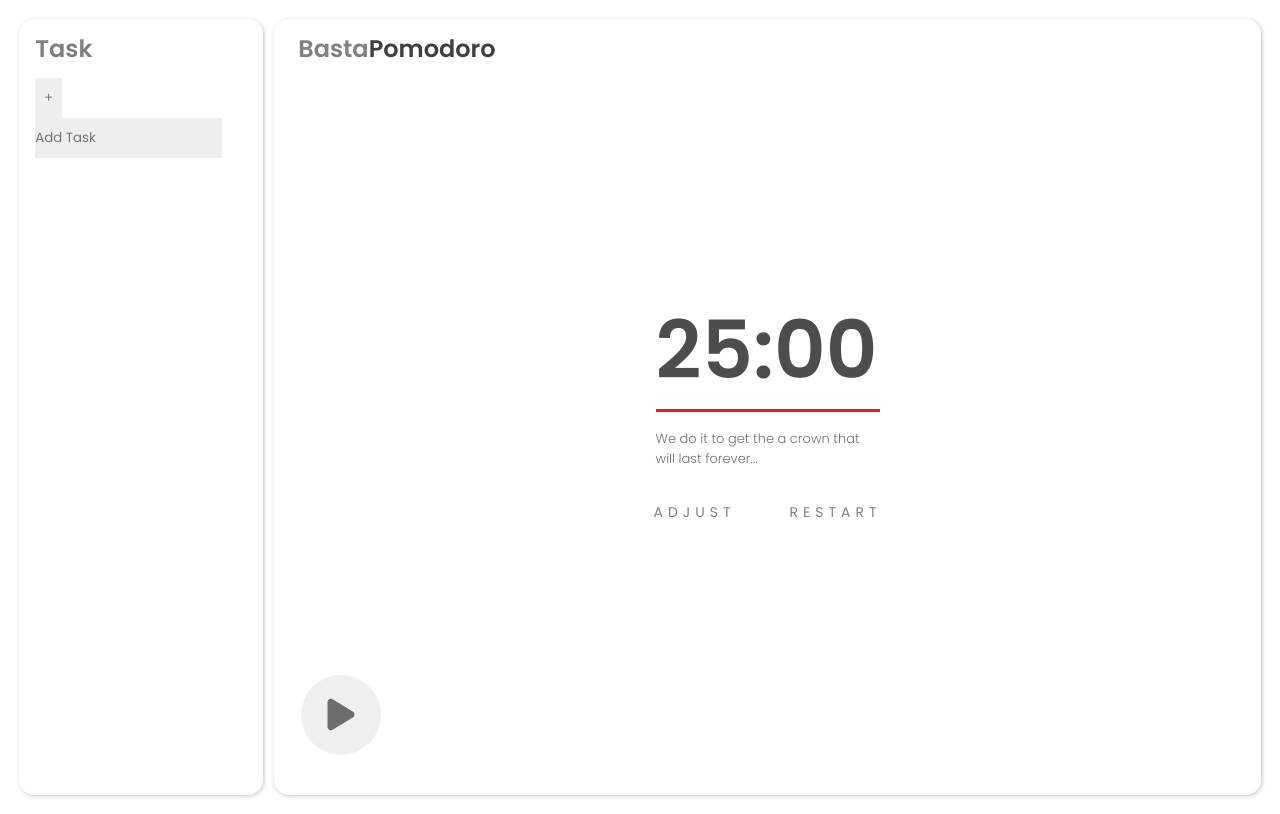
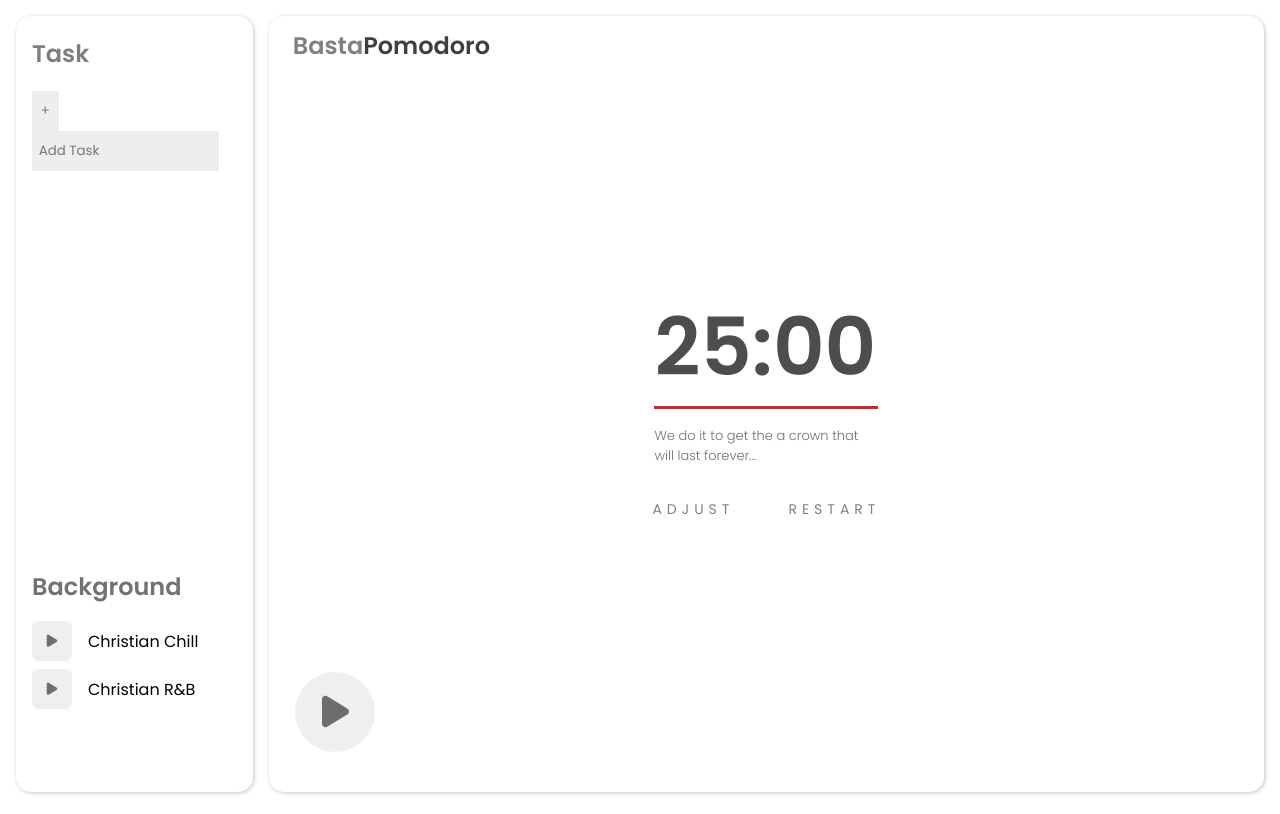
Before and after one commit to kim-raymond/projectPomodoro, a React (Create React App) app: page / in a window 1280 px wide. Built offline with nearby package versions, Linux system fonts and the light colour scheme.

Commit message:
july 24 23

```diff
--- a/src/App.css
+++ b/src/App.css
@@ -2,31 +2,79 @@
   text-align: center;
 }
 .appContainer{
-  display: flex;
+  display: grid;
+  grid-template-columns: 1fr 1fr 1fr 1fr 1fr;
+  grid-template-rows: auto;
+  grid-template-areas:
+  "SideBar Timer Timer Timer Timer";
+  column-gap: 1em;
   height: 97vh;
-  padding: .7em;
+  padding: .5em;
   font-family: 'Poppins', sans-serif;
 }
+/* Start of To do Component....................... */
+.SideBarWrapper{
+  grid-area: SideBar;
+  display: grid;
+  border-radius: 15px;
+  grid-template-columns: auto;
+  grid-template-rows:1fr 1fr 1fr;
+  box-shadow: 1px 1px 4px 0px rgb(197, 197, 197);
+}
+.BackTrack{
+  grid-column: 1 / 2;
+  grid-row: 3 / -1;
+  padding: 1em;
+  /* border: 1px solid black; */
+}
+.BackTrack h2{
+  margin-bottom: 0.7em;
+  color: rgb(114, 114, 114);
+  /* border: 1px solid black; */
+}
+.SoundContainer{
+  margin: 0.5em 0;
+  padding: 0;
+  display: flex;
+  height: 2.5em;
+  align-items: center;
+  position: relative;
+  /* border: 1px solid black; */
+}
+.SoundContainer P{
+  margin: 0 1em;
+}
+.SoundPrev{
+  height: 2em;
+  border: none;
+  height: 3em;
+  width: 3em;
+  border-radius: .5em;
+  /* position: absolute; */
+}
+.SoundPrev .fa-play{
+  font-size: 14px;
+}
+.SoundPrev .fa-pause{
+  font-size: 14px;
+
+}
+.select{
+  border: none;
+  width: 2em;
+  height: 2em;
+  background:transparent ;
+  position: absolute;
+  right: 1em;
+}
 .TodoContainer{
-  /* border: 1px solid black; */
-  border-radius: 15px;
+  grid-column: 1 / 2;
+  grid-row: 1/ span 2;
   padding:  0 1em;
-  box-shadow: 1px 1px 4px 0px rgb(197, 197, 197);
-  margin-right: 0.7em ;
+  border: 1px slod black;
 }
 .TodoContainer h2{
   color: rgb(126, 126, 126);
-  margin: 0.5em 0;
-}
-.MainWrapper{
-  position: relative;
-  width: 80%;
-  display: flex;
-  flex-direction: column;
-  align-items: center;
-  justify-content: center;
-  border-radius: 15px;
-  box-shadow: 1px 1px 4px 0px rgb(197, 197, 197);
 }
 .logo{
   position: absolute;
@@ -43,10 +91,16 @@
 .input{
   background-color: rgb(238, 238, 238);
   font-family: 'Poppins', sans-serif;
-  padding: 0;
+  padding: 0 0.5em;
   border: none;
-  width: 14em;
+  width: 13em;
   height: 3em;
+  outline:none ;
+  transition: .3s ease-in-out;
+}
+.input:focus{
+  background-color: rgb(248, 246, 246);
+  border: none;
 }
 
 .add{
@@ -111,6 +165,18 @@
 }
 .fa-trash:hover{
   color: grey;
+}
+/* start of Timer Container ...........................*/
+.MainWrapper{
+  grid-area: Timer;
+  position: relative;
+  /* width: 80%; */
+  display: flex;
+  flex-direction: column;
+  align-items: center;
+  justify-content: center;
+  border-radius: 15px;
+  box-shadow: 1px 1px 4px 0px rgb(197, 197, 197);
 }
 .Timer{
   position: relative;
--- a/src/App.js
+++ b/src/App.js
@@ -1,41 +1,55 @@
 // import logo from './logo.svg';
 import {useState} from 'react';
 import './App.css';
-import Finished from './components/FinshedTask'
+// import Finished from './components/FinshedTask'
 import Task from'./components/task';
 import Main from './components/Main';
+import BackTrack from './components/BackgroundMusic';
+
+var audio1 = new Audio('/Chill Christian R&B_Lofi Playlist.mp3');
+var audio2 = new Audio('/Christian R&B 2.mp3');
 
 function App() {
 
+  const [audioOptn,setAudioOptn] =useState([audio1,audio2]);
   const [AddTask,setAddTask] = useState('')
 
   const handleAddTask = (event)=>{
     event.preventDefault();
     setAddTask(event.target.value)
   }
+  const [placeholder,setPlaceHolder] =useState('Add Task')
   const [addedTask,setAddedTask] = useState([])
   const [finishedTask, setFinishedTask] = useState([])
+  const [options,setOptions] =useState(0);
 
   const displayTask = (event)=>{
     event.preventDefault();
-    setAddedTask([...addedTask, AddTask]);
+    if(AddTask!==''){
+      setAddedTask([...addedTask, AddTask]);
+      setAddTask(event.target.value='')
+    }
   }
-
+  const clearPlaceholder =()=>{
+    setPlaceHolder('')
+  }
 
   return (
 
     <div className='appContainer'>
 
- {/* // start of Task component */}
-      <div className='TodoContainer'>
+ {/* // start of SideBar component */}
+    <div className='SideBarWrapper'>
+    <div className='TodoContainer'>
       <h2>Task</h2>
       <form onSubmit={displayTask}>
         <button type='submit' className='add' onClick={displayTask}>+</button>
         <input
         type ='text'
         value={AddTask}
-        placeholder='Add Task'
+        placeholder={placeholder}
         onChange={handleAddTask}
+        onFocus={clearPlaceholder}
         className='input'/>
       </form>
 
@@ -51,22 +65,20 @@
        setFinishedTask={setFinishedTask}/>)}
     </div>
 
-    <div className='taskContainer'>
-      {finishedTask.map((task,index)=>
-      <Finished
-       key={index}
-       id={index}
-       task={task}
-       addedTask={addedTask}
-       setAddedTask={setAddedTask}
-       finishedTask={finishedTask}
-       setFinishedTask={setFinishedTask}/>)}
+    </div>
+    <BackTrack
+    audioOptn={audioOptn}
+    setAudioOptn={setAudioOptn}
+    options={options}
+    setOptions={setOptions}/>
     </div>
 
-    </div>
-    {/* // end of Task component */}
+    {/* // end of SideBar component */}
 
-    {<Main/>}
+    {<Main
+    audioOptn={audioOptn}
+    options={options}
+    setOptions={setOptions}/>}
 
     </div>
 
--- /dev/null
+++ b/src/components/BackgroundMusic.js
@@ -0,0 +1,109 @@
+import { useState, useEffect} from "react";
+
+const BackTrack = ({audioOptn,setAudioOptn,setOptions}) =>{
+
+    const [prevAudio, setPrevAudio] = useState();
+    const [didClick,setDidClick] = useState(false);
+    const [timePlayed,setTimePlayed] = useState(0);
+    const [play1, setPLay1] = useState(false);
+    const [play2, setPLay2] = useState(false);
+
+    const handlePrev =(e)=>{
+            var index = e.target.parentNode.id;
+            audioOptn[index].play()
+            const Audio = audioOptn[index]
+            setPrevAudio(Audio);
+            setDidClick(true);
+            console.log(index)
+            if(index==='0'){
+                setPLay1(true)
+            }
+            else{
+                setPLay2(true)
+            }
+            pausePrevAudio()
+    }
+    const pausePrevAudio=()=>{
+        if(prevAudio!== undefined){
+            prevAudio.currentTime=0;
+            prevAudio.pause();
+            setTimePlayed(0)
+            if(play1){
+                setPLay1(false)
+            }
+            else{
+                setPLay2(false)
+            }
+        }
+    }
+
+    const handleCheck =(e)=>{
+        let choice = e.target.parentNode.id
+        setOptions(choice);
+        if(choice==='0'){
+            setSelect1(prev=>!prev)
+            setSelect2(false)
+        }
+        else{
+            setSelect2(prev=>!prev)
+            setSelect1(false)
+        }
+    }
+    useEffect(()=> {
+
+        let intervalId
+
+        if(didClick){
+        intervalId = setInterval(() => {
+        setTimePlayed(prevTime => prevTime + 1)
+        }, 1000);
+
+        }
+
+        return()=> {
+            clearInterval(intervalId)
+        };
+    }, [didClick]);
+
+    useEffect(()=> {
+
+        if(timePlayed>10){
+            setDidClick(prevState => !prevState);
+            pausePrevAudio();
+        }
+        return()=> {
+        };
+    }, [timePlayed]);
+
+    const [select1,setSelect1]=useState(false);
+    const [select2,setSelect2]=useState(false);
+
+    return(
+        <div className="BackTrack">
+            <h2>Background</h2>
+
+            <div className="SoundContainer" id="0">
+                <button type="button" id="0" onClick={handlePrev} className="SoundPrev">
+
+                {play1 ? <i className="fa-solid fa-pause"></i> :<i className="fa-solid fa-play"></i>}
+                </button>
+                <p>Christian Chill</p>
+                <button id="0" type="button" className="select" onClick={handleCheck}>
+                    {select1? <i class="fa-solid fa-check"></i>:<span></span>}
+                </button>
+            </div>
+
+            <div className="SoundContainer" id="1">
+                <button  type="button" id="1" onClick={handlePrev} className="SoundPrev">
+                {play2 ? <i className="fa-solid fa-pause"></i> :<i className="fa-solid fa-play"></i>}
+                </button>
+                <p>Christian R&B</p>
+                <button id="1" type="button" className="select" onClick={handleCheck}>
+                    {select2? <i class="fa-solid fa-check"></i>:<span></span>}
+                </button>
+            </div>
+
+        </div>
+    );
+}
+export default BackTrack
--- a/src/components/FinshedTask.js
+++ /dev/null
@@ -1,27 +0,0 @@
-const Finished = ({id, task,addedTask,setAddedTask,finishedTask,setFinishedTask})=>{
-
-    const handleClick = (e)=>{
-        const remove = e.target.parentNode.id
-        finishedTask.splice(remove, 1)
-        setFinishedTask([...finishedTask])
-    }
-
-
-    const handleCheck =(e)=>{
-        let done = e.target.nextSibling.innerHTML;
-        setAddedTask([...addedTask, done])
-        const remove = e.target.parentNode.id
-        finishedTask.splice(remove, 1)
-        setFinishedTask([...finishedTask])
-    }
-
-
-    return(
-        <div id={id} className="Task Done ">
-            <button type="button" className='finishBtn clicked' onClick={handleCheck}></button>
-            <p>{task}</p>
-            <button type="button" className="deletebtn" onClick={handleClick}>Delete</button>
-        </div>
-    );
- }
- export default Finished;
--- a/src/components/Main.js
+++ b/src/components/Main.js
@@ -1,10 +1,10 @@
 import { useEffect, useState } from "react";
 
 var audio1 = new Audio("/Desk Bell.mp3");
-var audio2 = new Audio('/Chill Christian R&B_Lofi Playlist.mp3')
+// var audio2 = new Audio('/Chill Christian R&B_Lofi Playlist.mp3')
 
 
-const Main =()=>{
+const Main =({audioOptn,options})=>{
     const [Minute,setMinute] = useState(25);
     const [Second,setSecond] = useState(0);
 
@@ -95,21 +95,16 @@
         audio1.play()
     }
 
-    // const stopBreak= ()=>{
-    //     audio1.pause()
-    //     audio1.currentTime = 0;
-    // }
-
     const Focus = () =>{
-        audio2.play()
+        audioOptn[options].play()
     }
 
     const stopFocus= ()=>{
-        audio2.pause()
-        audio2.currentTime = 0;
+        audioOptn[options].pause()
+        audioOptn[options].currentTime = 0;
     }
     const pauseFocus= ()=>{
-        audio2.pause()
+        audioOptn[options].pause()
     }
     const updateStyle = {
         width:`${duration}%`,
@@ -125,7 +120,6 @@
             </div>
             <button type="button" onClick={handlePlay} className="tmrbutton">
             {didPlay ? <i className="fa-solid fa-pause"></i> :<i className="fa-solid fa-play"></i>}
-
             </button>
             <div className="CustomButtons">
                 <button className="Adjust">ADJUST</button>
```
Also changed, not shown: 1 other file (tests, documents, lock files or other folders).
